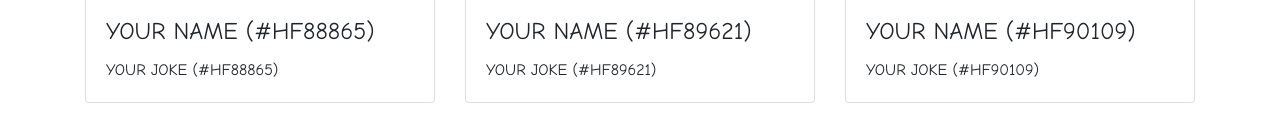
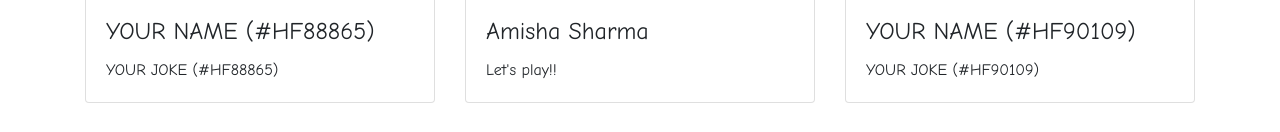
Before and after one commit to miishh/Hacktoberfest-Jokes, a plain HTML site: page index.html in a window 1280 px wide. Shown: the part 877-1009 px from the top of the page. Drawn offline with nearby package versions, Linux system fonts and the light colour scheme; a script that the page names is missing; a web font is replaced by a local one.

```diff
--- a/index.html
+++ b/index.html
@@ -65,8 +65,8 @@
                 <div class="card">
                     <img class="card-img-top" src="https://github.com/digitalocean.png" alt="Card image">
                     <div class="card-body">
-                        <h4 class="card-title">YOUR NAME (#HF89621)</h4>
-                        <p class="card-text">YOUR JOKE (#HF89621)</p>
+                        <h4 class="card-title">Amisha Sharma</h4>
+                        <p class="card-text">Let's play!!</p>
                     </div>
                 </div>
             </div>
```
